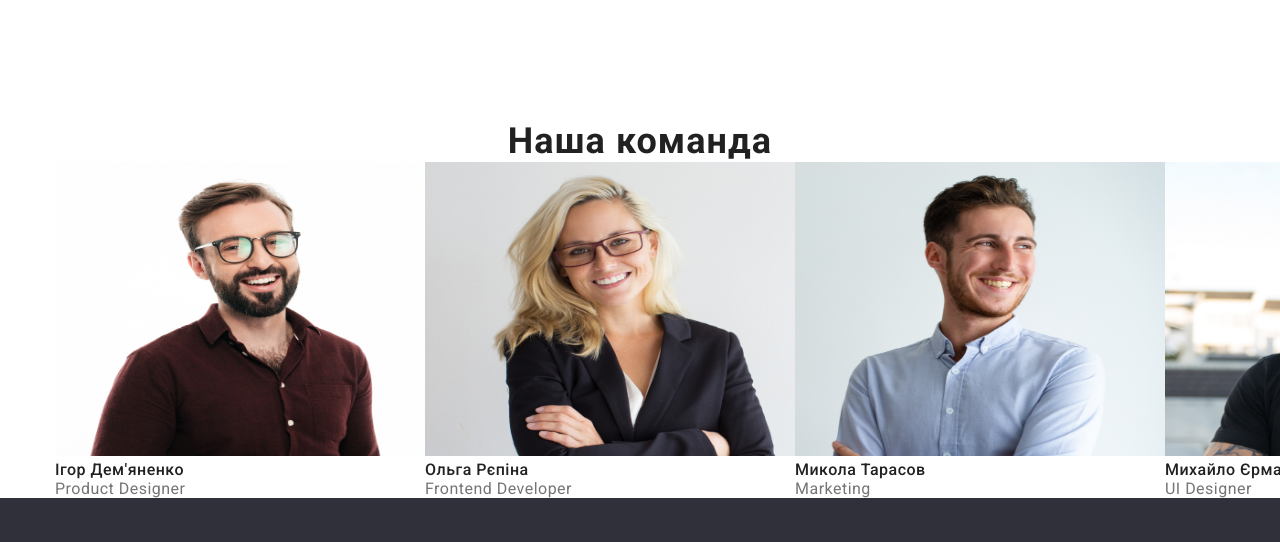
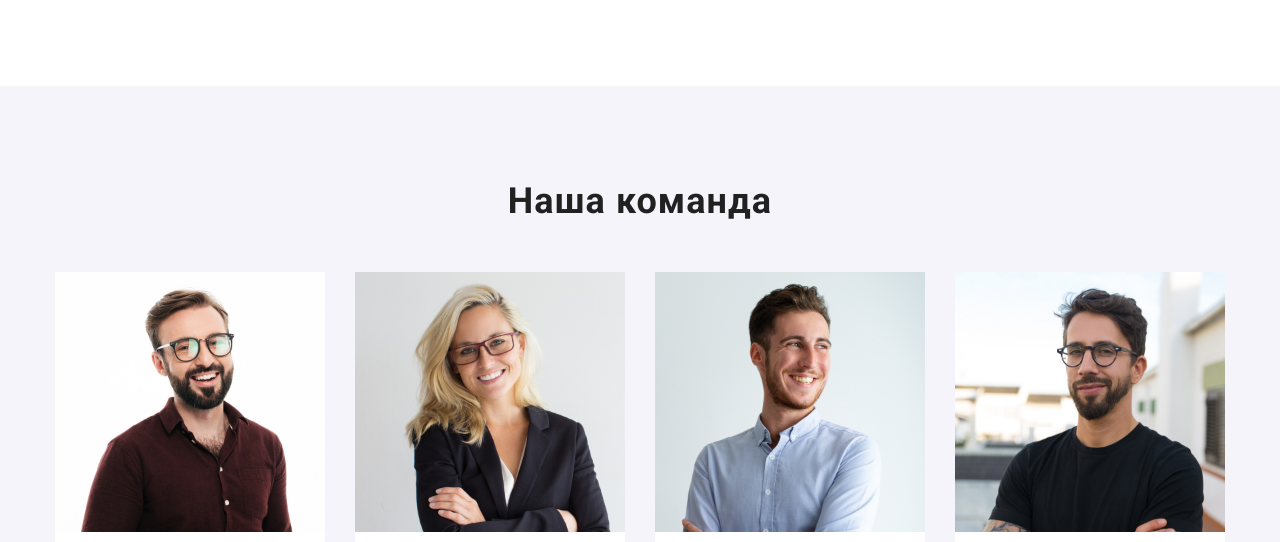
Before and after one commit to Bogdanakish22/WebStudio4, a plain HTML site: page index.html in a window 1280 px wide. Shown: the part 1365-1907 px from the top of the page. Drawn offline with nearby package versions, Linux system fonts and the light colour scheme.

Commit message:
styie.css

```diff
--- a/CSS/style.css
+++ b/CSS/style.css
@@ -83,13 +83,14 @@ body {
 }
 
 .hero {
+  display: flex;
+  justify-content: center;
+  align-items: center;
+  flex-direction: column;
   margin: auto;
-  padding-top: 100px;
-  text-align: center;
   background-color: #2f303a;
   width: 1600px;
   height: 600px;
-  flex-shrink: 0;
 }
 .hero-title {
   margin: 0 auto;
@@ -172,6 +173,7 @@ body {
 .feature-item {
 }
 .feature-item-title {
+  margin-bottom: 10px;
   color: #212121;
   font-size: 16px;
   font-weight: 500;
@@ -189,6 +191,7 @@ body {
   margin-top: 118px;
 }
 .work-title {
+  margin-bottom: 50px;
   color: #212121;
   text-align: center;
   font-style: normal;
@@ -200,10 +203,13 @@ body {
   gap: 30px;
 }
 .team {
+  padding-bottom: 94px;
   margin-top: 94px;
   padding-top: 94px;
+  background-color: #f5f4fa;
 }
 .team-heading {
+  margin-bottom: 50px;
   color: #212121;
   text-align: center;
   font-size: 36px;
@@ -213,7 +219,7 @@ body {
 }
 .team-title {
   color: #212121;
-
+  margin-bottom: 10px;
   font-size: 16px;
   font-style: normal;
   font-weight: 500;
@@ -221,14 +227,16 @@ body {
 }
 .team-list {
   display: flex;
-  width: 1200px;
+  justify-content: center;
+  gap: 30px;
 }
-.team-item-contair {
+.team-item {
+  text-align: center;
+  background-color: #fff;
+  padding-bottom: 30px;
 }
 .team-img {
-  width: 370px;
-  height: 294px;
-  flex-shrink: 0;
+  margin-bottom: 30px;
 }
 
 .team-text {
@@ -240,7 +248,6 @@ body {
 }
 
 .footer {
-  width: 1600px;
   height: 252px;
   background: #2f303a;
   margin: auto;
--- a/index.html
+++ b/index.html
@@ -84,30 +84,56 @@
         <img class="work-img" src="./img/img(2).jpg" alt="art" width="370" />
         <img class="work-img" src="./img/img(3).jpg" alt="art" width="370" />
       </section>
-      <section class="team container">
+      <section class="team">
+        <div class="container">
           <h2 class="team-heading">Наша команда</h2>
           <ul class="team-list">
-          <li class="team-item-container">
-            <img class="team-img" src="./img/img(4).jpg" alt="art" />
+            <li class="team-item">
+              <img
+                class="team-img"
+                width="270"
+                height="260"
+                src="./img/team-1.jpg"
+                alt="art"
+              />
               <h3 class="team-title">Ігор Дем'яненко</h3>
               <p class="team-text">Product Designer</p>
             </li>
             <li class="team-item">
-            <img class="team-img" src="./img/img(5).jpg" alt="art" />
+              <img
+                class="team-img"
+                width="270"
+                height="260"
+                src="./img/team-2.jpg"
+                alt="art"
+              />
               <h3 class="team-title">Ольга Рєпіна</h3>
               <p class="team-text">Frontend Developer</p>
             </li>
             <li class="team-item">
-            <img class="team-img" src="./img/img(6).jpg" alt="art" />
+              <img
+                class="team-img"
+                width="270"
+                height="260"
+                src="./img/team-3.jpg"
+                alt="art"
+              />
               <h3 class="team-title">Микола Тарасов</h3>
               <p class="team-text">Marketing</p>
             </li>
             <li class="team-item">
-            <img class="team-img" src="./img/img(8).jpg" alt="art" />
+              <img
+                class="team-img"
+                width="270"
+                height="260"
+                src="./img/team-4.jpg"
+                alt="art"
+              />
               <h3 class="team-title">Михайло Єрмаков</h3>
               <p class="team-text">UI Designer</p>
             </li>
           </ul>
+        </div>
       </section>
     </main>
     <footer class="footer">
```
Also changed, not shown: img/team-1.jpg (added), img/team-2.jpg (added), img/team-3.jpg (added), img/team-4.jpg (added). Lines whose indentation alone changed are shown as unchanged.
